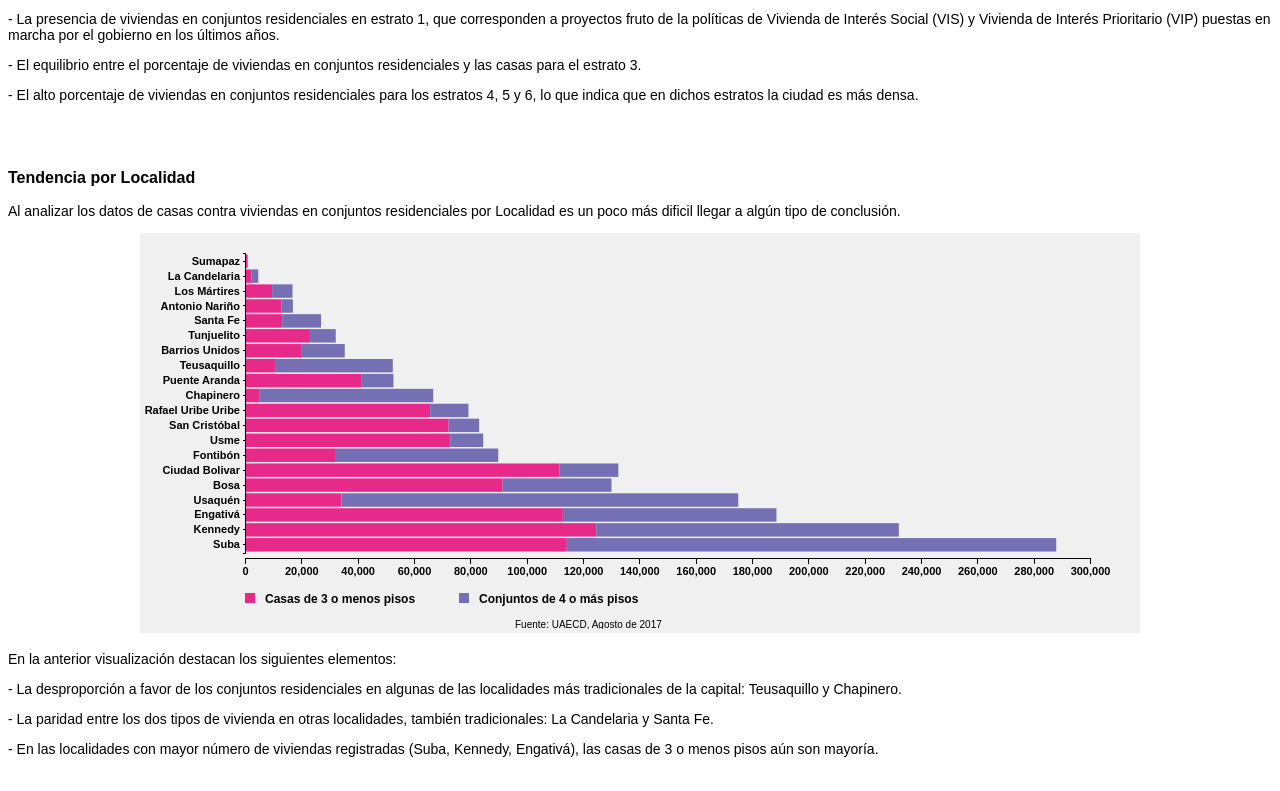
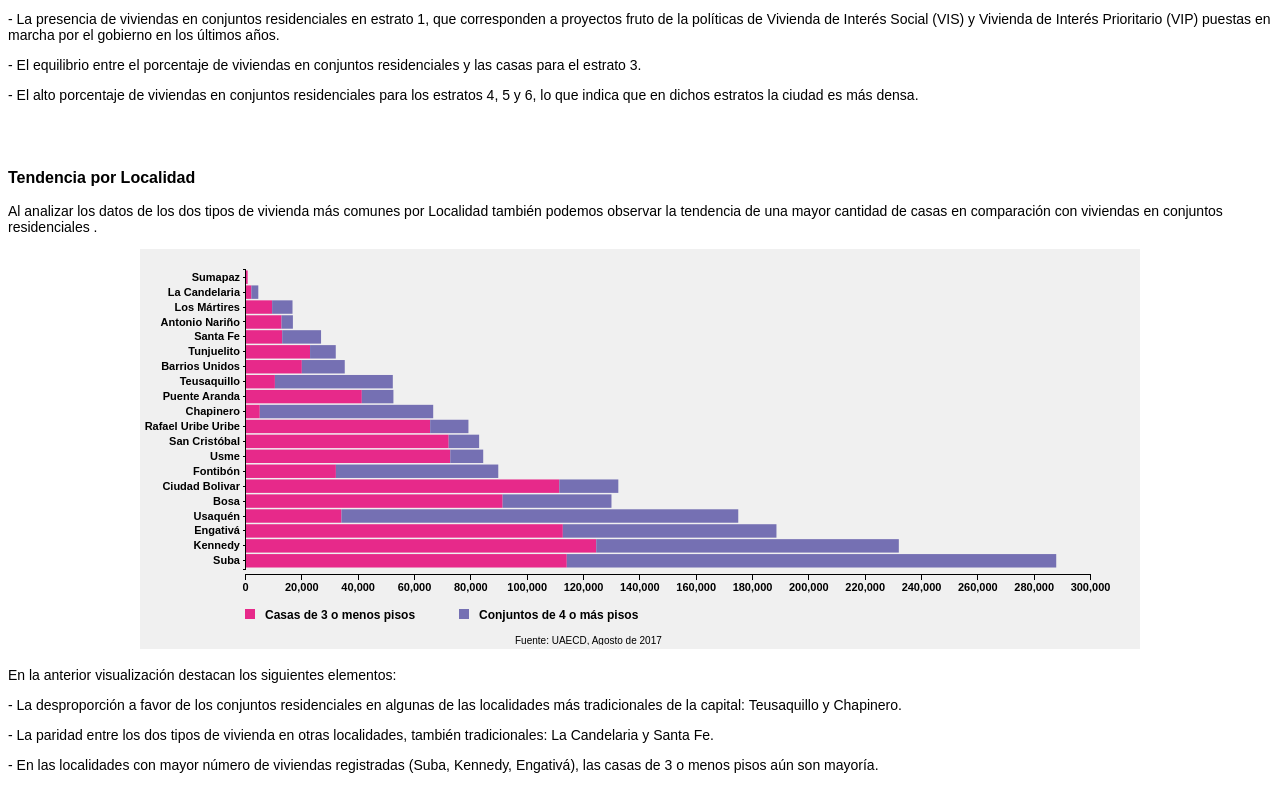
Before and after one commit to moleleo/TiposViviendaBogota, a plain HTML site: page index.html in a window 1280 px wide. Shown: the part 733-1524 px from the top of the page. Drawn offline with nearby package versions, Linux system fonts and the light colour scheme.

Commit message:
Update index.html

```diff
--- a/index.html
+++ b/index.html
@@ -86,7 +86,7 @@
 
 <br></br>
 <h3>Tendencia por Localidad</h3>
-<p>Al analizar los datos de casas contra viviendas en conjuntos residenciales por Localidad es un poco más dificil llegar a algún tipo de conclusión.</p>
+<p>Al analizar los datos de los dos tipos de vivienda más comunes por Localidad también podemos observar la tendencia de una mayor cantidad de casas en comparación con viviendas en conjuntos residenciales .</p>
 
 <div  align="center" id='stackedBarChartLocalidad'></div>
 <p>En la anterior visualización destacan los siguientes elementos:</p>
```
